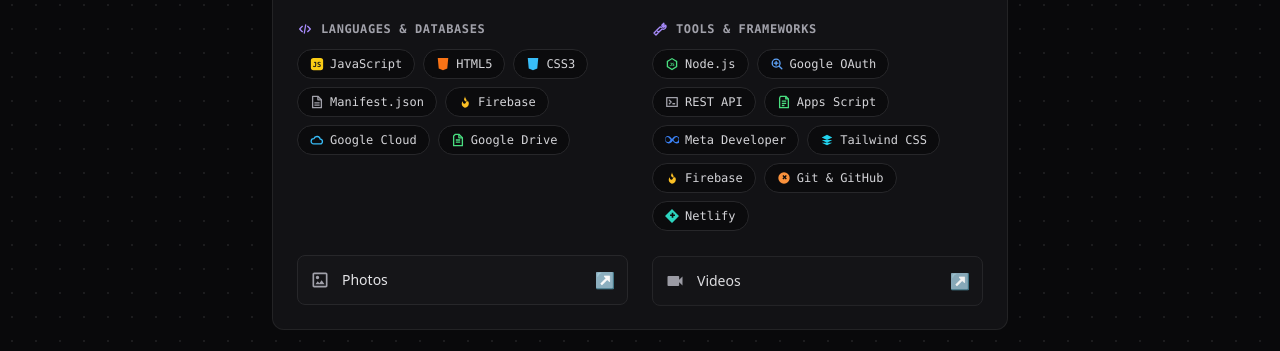
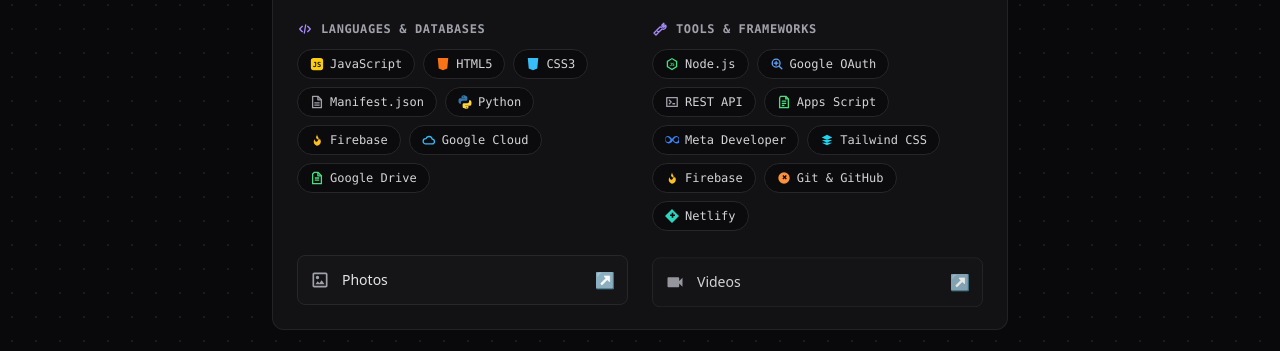
Before and after one commit to kaynekaido99-dotcom/kaynekaido99-dotcom.github.io, a plain HTML site: page index.html in a window 1280 px wide. Shown: the part 823-1174 px from the top of the page. Drawn offline with nearby package versions, Linux system fonts and the light colour scheme; no server answers.

Commit message:
Update portfolio styling and content

```diff
--- a/index.html
+++ b/index.html
@@ -408,6 +408,15 @@
                                 <path stroke-linejoin="round" d="M3 1.5h6l4 4v9H3z" />
                                 <path stroke-linejoin="round" d="M9 1.5v4h4M5 9h6M5 11.5h6" />
                             </svg>Manifest.json
+                        </span>
+                        <span
+                            class="inline-flex items-center gap-1.5 rounded-full border border-zinc-800 bg-zinc-950/70 px-3 py-1.5 text-xs font-mono text-zinc-300">
+                            <svg class="h-3.5 w-3.5" viewBox="0 0 128 128" aria-hidden="true">
+                                <path fill="#3776AB"
+                                    d="M63.15 2.05c-15.53 0-14.54.67-20.48 2.06-8.9 2.08-10.37 5.76-10.37 12.87v9.42h31.54v3.15H21.27c-7.15 0-13.43 4.29-15.42 12.39-2.3 9.31-2.4 15.13 0 24.81 1.78 7.23 6.01 12.39 13.16 12.39h7.79v-10.7c0-8.11 7.21-15.28 15.34-15.28h31.25c6.72 0 12.18-5.7 12.18-12.48V21.14c0-6.49-5.6-11.45-12.18-12.75-6.19-1.22-13.78-6.34-10.24-6.34zM47.78 11.23c2.4 0 4.35 1.95 4.35 4.35s-1.95 4.35-4.35 4.35-4.35-1.95-4.35-4.35 1.95-4.35 4.35-4.35z" />
+                                <path fill="#FFD43B"
+                                    d="M64.69 125.95c15.53 0 14.54-.67 20.48-2.06 8.9-2.08 10.37-5.76 10.37-12.87v-9.42H64.01v-3.15h42.57c7.15 0 13.43-4.29 15.42-12.39 2.3-9.31 2.4-15.13 0-24.81-1.78-7.23-6.01-12.39-13.16-12.39h-7.79v10.7c0 8.11-7.21 15.28-15.34 15.28H54.46c-6.72 0-12.18 5.7-12.18 12.48v19.53c0 6.49 5.6 11.45 12.18 12.75 6.19 1.22 13.78 6.34 10.23 6.34zM80.06 116.77c-2.4 0-4.35-1.95-4.35-4.35s1.95-4.35 4.35-4.35 4.35 1.95 4.35 4.35-1.95 4.35-4.35 4.35z" />
+                            </svg>Python
                         </span>
                         <span
                             class="inline-flex items-center gap-1.5 rounded-full border border-zinc-800 bg-zinc-950/70 px-3 py-1.5 text-xs font-mono text-zinc-300">
```
